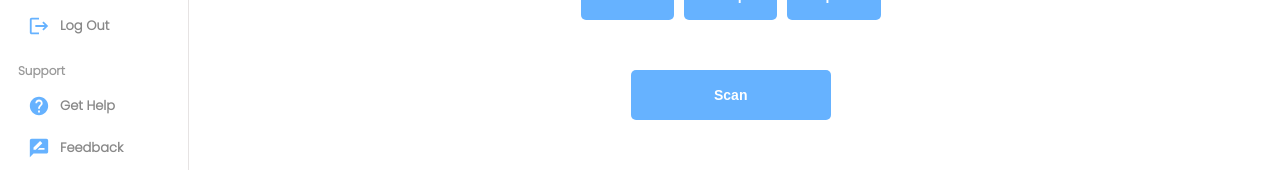
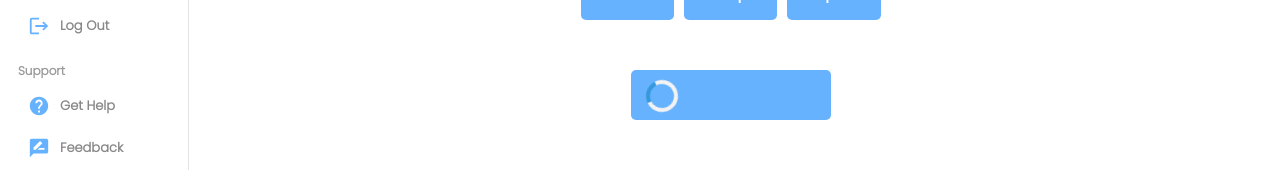
Before and after one commit to nurzhasj/safe-entry, a React (Create React App) app in the folder client/: page /recognize in a window 1280 px wide. Both pictures are taken after a click on the button "Scan". Shown: the part 506-676 px from the top of the page. Built offline with nearby package versions, Linux system fonts and the light colour scheme.

Commit message:
before video fix

```diff
--- a/client/src/App.jsx
+++ b/client/src/App.jsx
@@ -16,6 +16,7 @@ const App = () => {
             <Route path='dashboard' element={<Dashboard/>}/>
             <Route path='login' element={<Login/>}/>
             <Route path='recognize' element={<Recognize/>}/>
+
             <Route path='students'>
                 <Route index element={<List tableType="people" userType="student" />}/>
                 <Route path=':entryId' element={<Single/>}/>
--- a/client/src/pages/Recognize.jsx
+++ b/client/src/pages/Recognize.jsx
@@ -1,15 +1,17 @@
 import React, { useState, useRef } from 'react';
 import Sidebar from "../components/sidebar/Sidebar";
 import Navbar from "../components/navbar/Navbar";
+import { useNavigate } from 'react-router-dom';
 import './recognize.scss';
 
 const Recognize = () => {
+  let navigate = useNavigate();
+  const [isLoading, setIsLoading] = useState(false);
+
   const [image, setImage] = useState(null);
   const videoRef = useRef(null);
   const [hideCameraLogo, setHideCameraLogo] = useState(false);
   const [hideNodeImage, setHideNodeImage] = useState(false);
-  const [personId, setPersonId] = useState(null);
-  const [status, setStatus] = useState(null);
 
   const handleCapture = async () => {
     const canvas = document.createElement('canvas');
@@ -18,9 +20,7 @@ const Recognize = () => {
     canvas.height = video.videoHeight;
     canvas.getContext('2d').drawImage(video, 0, 0, canvas.width, canvas.height);
     const dataUrl = canvas.toDataURL('image/jpeg');
-    if (!image) {
-        setImage(dataUrl);
-    }
+    setImage(dataUrl);
   };
 
   const handleStartCapture = () => {
@@ -42,9 +42,10 @@ const Recognize = () => {
 
   const handleSubmit = async (e) => {
     e.preventDefault();
+    setIsLoading(true);
 
     const entryData = {
-      userId: "6402208dc77d7e3c0dbe29aa",
+      userId: "6402d6edb007c1d47e0777c9",
       enterDate: new Date("2023-05-10T10:00:00.000Z"),
       exitDate: new Date("2023-05-10T10:00:00.000Z")
     };
@@ -130,10 +131,14 @@ const Recognize = () => {
 
         // handle your response data as needed
         console.log(data);
+
+        navigate('/students');
       } catch (error) {
         console.error('Error:', error);
       }
     };
+
+    setIsLoading(false);
   };
 
 
@@ -158,7 +163,9 @@ const Recognize = () => {
           <div className="images-preview">
             {image && <img src={image} className={`nodeImage ${hideNodeImage ? 'hidden' : ''}`} alt="preview 1" />}
           </div>
-          <button type='submit' className='submitBut' onClick={(e) => handleSubmit(e)}>Scan</button>
+          <button type='submit' className='submitBut' onClick={(e) => handleSubmit(e)}>
+              {isLoading ? <div className="spinner"></div> : "Scan"}
+          </button>
         </div>
       </div>
     </div>
--- a/client/src/pages/recognize.scss
+++ b/client/src/pages/recognize.scss
@@ -22,6 +22,31 @@
           border-radius: 5px;
           cursor: pointer;
           margin: 10px;
+
+          &:hover {
+            background-color: #3261E1; /* Change the color to whatever you want when hovered */
+            color: #fff; /* Change the text color to whatever you want when hovered */
+            cursor: pointer; /* Change the cursor to a hand pointer when hovered */
+          }
+
+          &:active {
+            transform: scale(0.90); /* Makes the button slightly smaller */
+            transition: transform 0.1s; /* Smooth transition */
+          }
+        }
+
+        .spinner {
+          border: 4px solid #f3f3f3;
+          border-top: 4px solid #3498db;
+          border-radius: 50%;
+          width: 24px;
+          height: 24px;
+          animation: spin 1s linear infinite;
+
+          @keyframes spin {
+              0% { transform: rotate(0deg); }
+              100% { transform: rotate(360deg); }
+          }
         }
 
         .cameraLogo {
```
